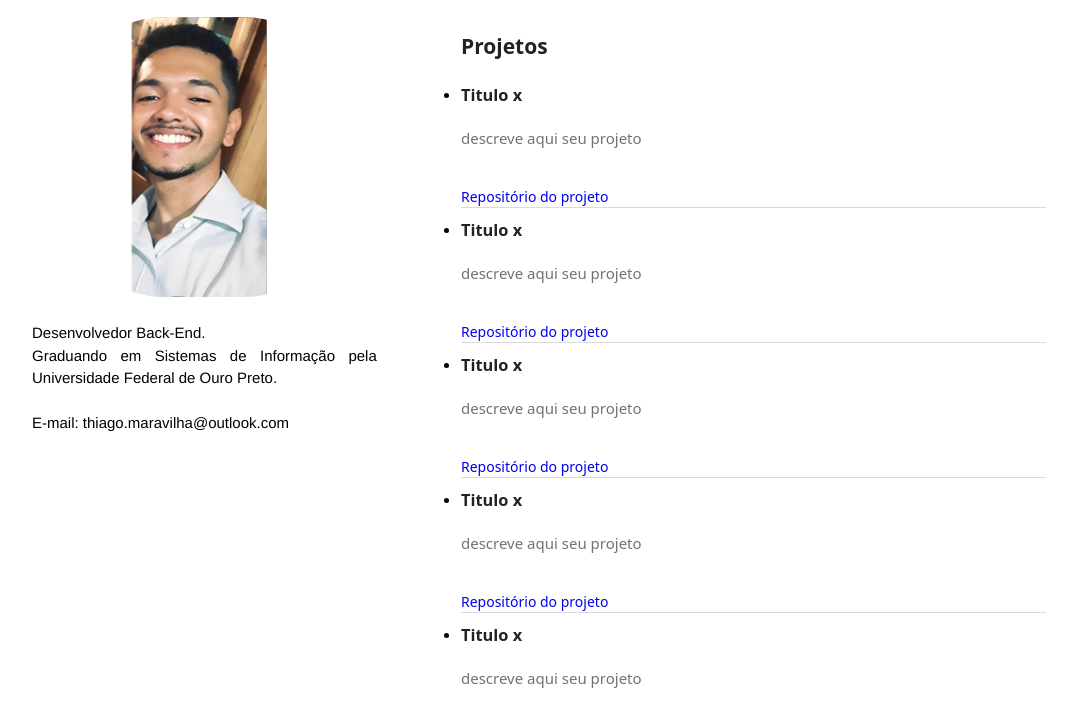
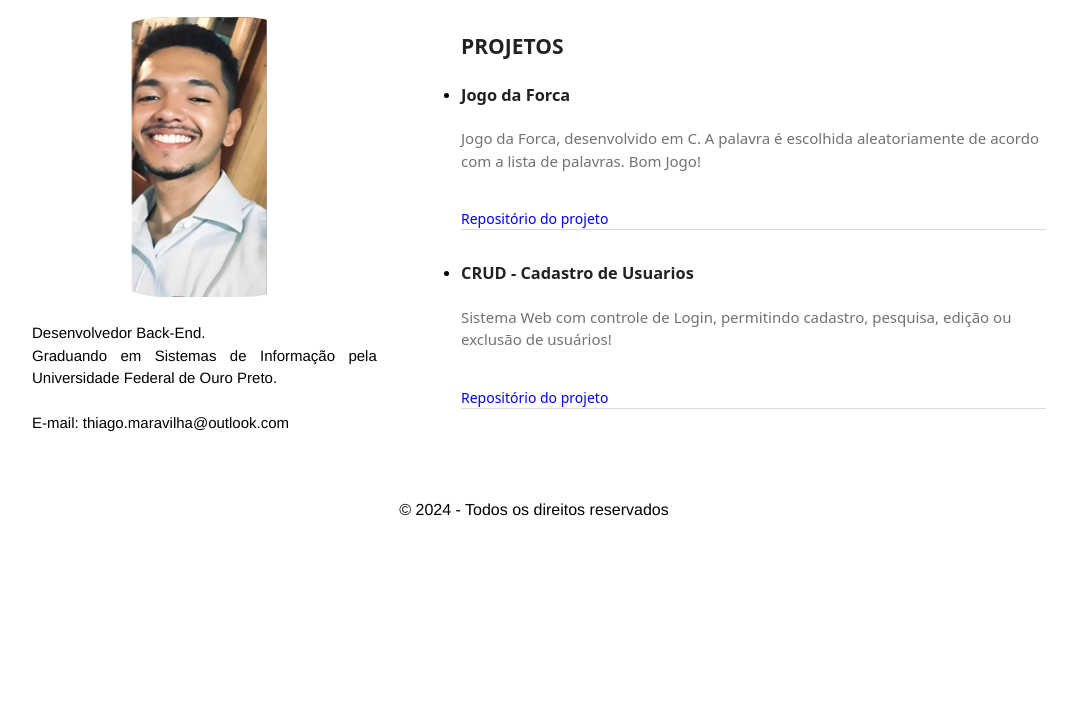
Before and after one commit to thiagomaravilha/portfolio, a plain HTML site: page index.html in a window 1280 px wide. Shown: the part 98-800 px from the top of the page, without its empty margins (106-1183 px from the left). Drawn offline with Linux system fonts and the light colour scheme.

Commit message:
Update index.html
update projects

```diff
--- a/index.html
+++ b/index.html
@@ -50,56 +50,31 @@
             <!-- Projetos -->
             <div>
                 <ul>
-                    <h2>Projetos</h2>
+                    <h2>PROJETOS</h2>
                     <li>
-                        <h3>Titulo x</h3>
+                        <h3>Jogo da Forca</h3>
                         <p>
-                            descreve aqui seu projeto
+                            Jogo da Forca, desenvolvido em C. A palavra é escolhida aleatoriamente de acordo com a lista de palavras. Bom Jogo!
                         </p>
                         <br>
-                        <a href="https://github.com/thiagomaravilha/projetox" target="_blank">Repositório do projeto</a>
+                        <a href="https://github.com/thiagomaravilha/jogodaforca" target="_blank">Repositório do projeto</a>
                         <br>
                     </li>
+					<br>
 
                     <li>
-                        <h3>Titulo x</h3>
+                        <h3>CRUD - Cadastro de Usuarios</h3>
                         <p>
-                            descreve aqui seu projeto
+                            Sistema Web com controle de Login, permitindo cadastro, pesquisa, edição ou exclusão de usuários!
                         </p>
                         <br>
-                        <a href="https://github.com/thiagomaravilha/projetox" target="_blank">Repositório do projeto</a>
+                        <a href="https://github.com/thiagomaravilha/CRUD_PHP-MySQL" target="_blank">Repositório do projeto</a>
                         <br>
                     </li>
+					<br>
 
-                                        <li>
-                        <h3>Titulo x</h3>
-                        <p>
-                            descreve aqui seu projeto
-                        </p>
-                        <br>
-                        <a href="https://github.com/thiagomaravilha/projetox" target="_blank">Repositório do projeto</a>
-                        <br>
-                    </li>
 
-                    <li>
-                        <h3>Titulo x</h3>
-                        <p>
-                            descreve aqui seu projeto
-                        </p>
-                        <br>
-                        <a href="https://github.com/thiagomaravilha/projetox" target="_blank">Repositório do projeto</a>
-                        <br>
-                    </li>
 
-                   <li>
-                        <h3>Titulo x</h3>
-                        <p>
-                            descreve aqui seu projeto
-                        </p>
-                        <br>
-                        <a href="https://github.com/thiagomaravilha/projetox" target="_blank">Repositório do projeto</a>
-                        <br>
-                    </li>
                 </ul>
             </div>
 
@@ -107,7 +82,7 @@
     </div>
     <footer>
     <div class="redes-sociais">
-      <p>© 2023 - Todos os direitos reservados</p>
+      <p>© 2024 - Todos os direitos reservados</p>
     </footer>
 </body>
 
```
